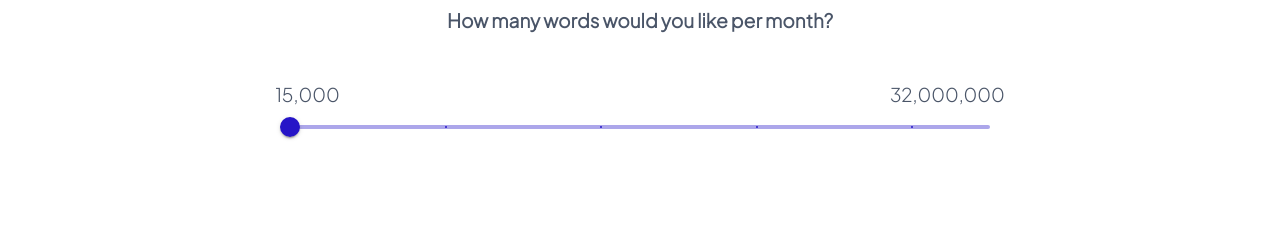
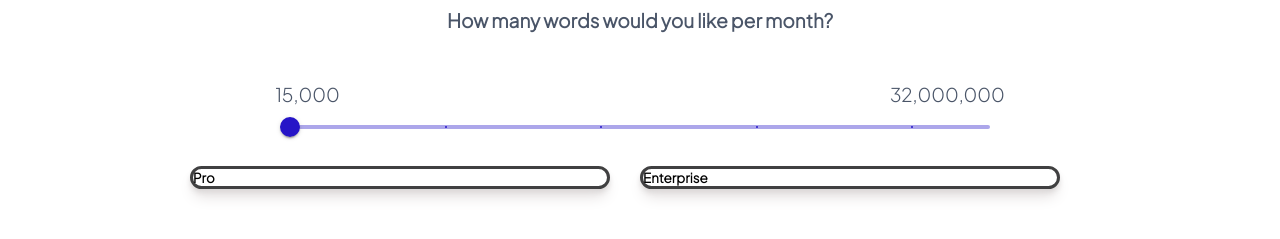
Before and after one commit to AhmedShaykh/CopyMatic-AI, a React (Create React App) app: page / in a window 1280 px wide. Shown: the part 1117-1356 px from the top of the page. Built offline with nearby package versions, Linux system fonts and the light colour scheme.

Commit message:
Git Init

```diff
--- a/src/Components/Slide/Slide.css
+++ b/src/Components/Slide/Slide.css
@@ -76,3 +76,26 @@
 .slider-area {
     padding-top: 10px;
 }
+
+.pricing-area {
+    padding-top: 20px;
+    width: 100%;
+    max-width: 900px;
+    margin: 0 auto;
+    display: flex;
+    justify-content: space-between;
+}
+
+.pricing-box {
+    border-radius: 15px;
+    box-shadow: 0 10px 15px -3px #e2dede, 0 4px 6px -2px #bdb9b9;
+    border: 3px solid #404041;
+    display: flex;
+    background: #fff;
+    width: 49%;
+    margin-right: 30px;
+}
+
+.pro {}
+
+.enterprise {}
--- a/src/Components/Slide/Slide.jsx
+++ b/src/Components/Slide/Slide.jsx
@@ -40,8 +40,12 @@ const Slide = () => {
                     onChange={changeprice} />
             </Box>
             <Box className="pricing-area">
-                <Box className="pricing-top"></Box>
-                <Box className="pricing-bottom"></Box>
+                <Box className="pricing-box pro">
+                    <h5>Pro</h5>
+                </Box>
+                <Box className="pricing-box enterprise">
+                    <h5>Enterprise</h5>
+                </Box>
             </Box>
         </Box>
     )
```
